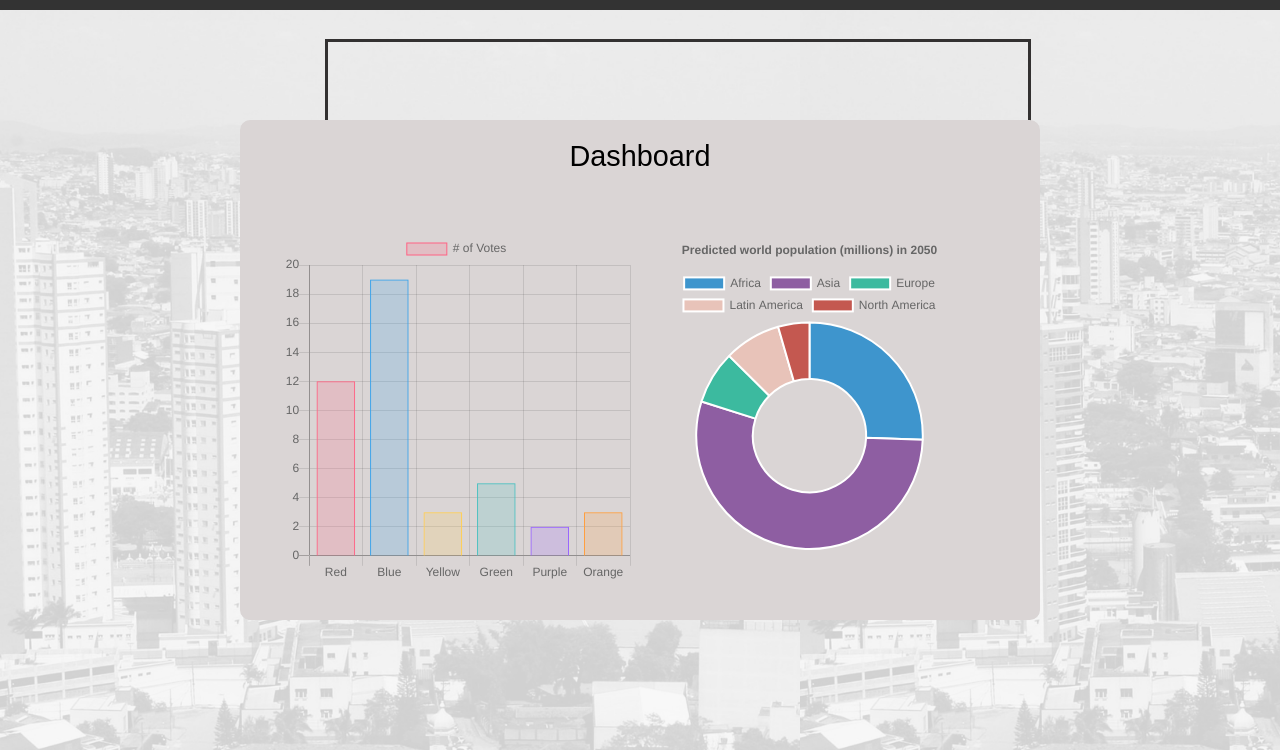
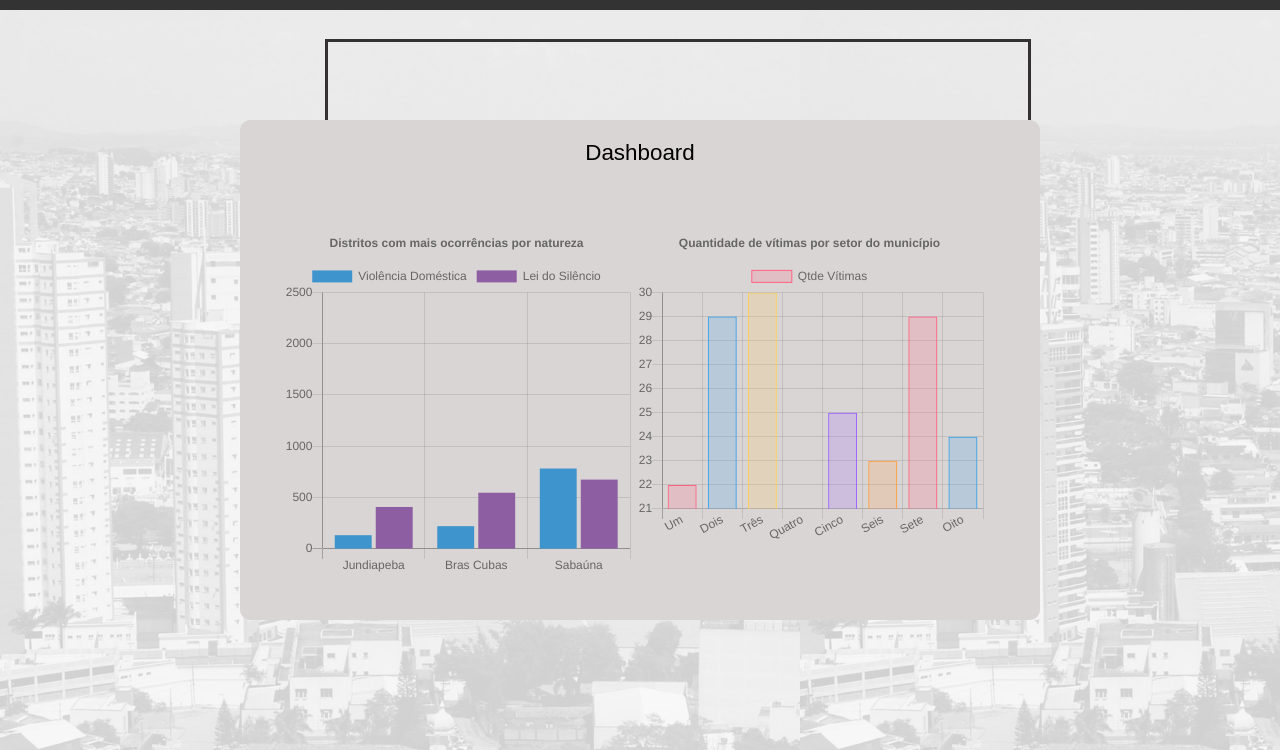
Before and after one commit to brunubarbosa/hackaton-da-seguran-a, a website: page front/tela-inicial/analisar-dados/index.html in a window 1280 px wide. Shown: the part 50-800 px from the top of the page. Drawn offline with nearby package versions, Linux system fonts and the light colour scheme.

Commit message:
finalização

```diff
--- a/front/tela-inicial/analisar-dados/index.html
+++ b/front/tela-inicial/analisar-dados/index.html
@@ -26,11 +26,46 @@
         </div>
     </header>
 
+
+
+
     <section class="conteudo-telaDashboard">
             <div class="wraper-conteudo-tela-inicial">
                 <div class="wraper-inside-gray">
                     <div class="wraper-title">
                         <span>Dashboard</span>
+                    </div>
+                    <div class="wraper-graficos">
+                        <div class="semi">
+
+                            <div class="primeiro">
+                                    <canvas id="myChart2-1" width="200" height="200"></canvas>
+                            </div>
+                            <div class="segundo">
+                                    <canvas id="copia1" width="500" height="450"></canvas>
+
+                            </div>
+                        </div>
+                        <div class="semi">
+                            <div class="terceiro">
+
+                            </div>
+                            <div class="quarto">
+
+                            </div>
+                        </div>
+                    </div>
+                </div>
+            </div>
+        </section>
+
+
+
+    <section class="conteudo-telaDashboard">
+            <div class="wraper-conteudo-tela-inicial">
+                <div class="wraper-inside-gray">
+                    <div class="wraper-title">
+                        <span>Segmentação por local e delito</span>
                     </div>
                     <div class="wraper-graficos">
                         <div class="semi">
@@ -57,35 +92,7 @@
 
 
 
-    <section class="conteudo-telaDashboard">
-            <div class="wraper-conteudo-tela-inicial">
-                <div class="wraper-inside-gray">
-                    <div class="wraper-title">
-                        <span>Dashboard</span>
-                    </div>
-                    <div class="wraper-graficos">
-                        <div class="semi">
 
-                            <div class="primeiro">
-                                    <canvas id="myChart2-1" width="200" height="200"></canvas>
-                            </div>
-                            <div class="segundo">
-                                    <canvas id="pie-chart" width="500" height="450"></canvas>
-
-                            </div>
-                        </div>
-                        <div class="semi">
-                            <div class="terceiro">
-
-                            </div>
-                            <div class="quarto">
-
-                            </div>
-                        </div>
-                    </div>
-                </div>
-            </div>
-        </section>
 
 
 
@@ -93,7 +100,7 @@
                     <div class="wraper-conteudo-tela-inicial">
                         <div class="wraper-inside-gray">
                             <div class="wraper-title">
-                            <span>Dashboard</span>
+                                <span>Segmentação por tipo de ocorrência</span>
                             </div>
                             <div class="wraper-graficos">
                                 <div class="semi">
@@ -124,32 +131,24 @@
                         <div class="wraper-conteudo-tela-inicial">
                             <div class="wraper-inside-gray">
                                 <div class="wraper-title">
-                                <span>Dashboard</span>
+                                    <span style="font-weight: 400;">Relação de local e incidênte</span>
                                 </div>
                                 <div class="wraper-graficos">
                                     <div class="semi">
 
                                         <div class="primeiro">
-                                            <canvas id="copia1" width="200" height="200"></canvas>
+                                                <canvas id="pie-chart" width="200" height="200"></canvas>
                                         </div>
                                         <div class="segundo">
 
                                                 <canvas id="line-chart" width="450" height="450"></canvas>
                                         </div>
                                     </div>
-                                <div class="semi">
-                                    <div class="terceiro">
-
-                                    </div>
-                                    <div class="quarto">
 
                                 </div>
                             </div>
                         </div>
-                        </div>
-                    </div>
                     </section>
-
 
 
 
--- a/front/tela-inicial/analisar-dados/index.js
+++ b/front/tela-inicial/analisar-dados/index.js
@@ -7,9 +7,9 @@ $( document ).ready(function() {
   var myChart = new Chart(ctx, {
       type: 'bar',
       data: {
-            labels: ["Red", "Blue", "Yellow", "Green", "Purple", "Orange"],
+          labels: ["Maria da Penha", "Blue", "Yellow", "Green", "Purple", "Orange"],
           datasets: [{
-                label: '# of Votes',
+              label: 'Percentual segmentado por bairro',
               data: [12, 19, 3, 5, 2, 3],
               backgroundColor: [
                   'rgba(255, 99, 132, 0.2)',
@@ -49,7 +49,7 @@ $( document ).ready(function() {
   new Chart(document.getElementById("doughnut-chart"), {
       type: 'doughnut',
       data: {
-          labels: ["Africa", "Asia", "Europe", "Latin America", "North America"],
+        labels: ["Jundiapeba", "Bras Cubas", "Sabaúna"],
         datasets: [
           {
             label: "Population (millions)",
@@ -61,24 +61,26 @@ $( document ).ready(function() {
       options: {
         title: {
           display: true,
-            text: 'Predicted world population (millions) in 2050'
+          text: 'Retirada de dados por guarnição'
         }
       }
   });
 
 
 
+  //segundo
+
   new Chart(document.getElementById("myChart2-1"), {
       type: 'bar',
       data: {
-          labels: ["1900", "1950", "1999", "2050"],
+        labels: ["Jundiapeba", "Bras Cubas", "Sabaúna"],
         datasets: [
           {
-              label: "Africa",
+            label: "Violência Doméstica",
             backgroundColor: "#3e95cd",
             data: [133,221,783,2478]
           }, {
-              label: "Europe",
+            label: "Lei do Silêncio",
             backgroundColor: "#8e5ea2",
             data: [408,547,675,734]
           }
@@ -87,7 +89,7 @@ $( document ).ready(function() {
       options: {
         title: {
           display: true,
-            text: 'Population growth (millions)'
+          text: 'Distritos com mais ocorrências por natureza'
         }
       }
   });
@@ -97,50 +99,78 @@ $( document ).ready(function() {
 
 
 
+//////////////////////////////
 
 
-    new Chart(document.getElementById("pie-chart"), {
-        type: 'pie',
+
+  var ctx = document.getElementById("copia1").getContext('2d');
+    var myChart = new Chart(ctx, {
+        type: 'bar',
         data: {
-          labels: ["Africa", "Asia", "Europe", "Latin America", "North America"],
+            labels: ["Um", "Dois", "Três", "Quatro", "Cinco", "Seis", "Sete", "Oito"],
             datasets: [{
-            label: "Population (millions)",
-            backgroundColor: ["#3e95cd", "#8e5ea2","#3cba9f","#e8c3b9","#c45850"],
-            data: [2478,5267,734,784,433]
+                label: 'Qtde Vítimas',
+                data: [22, 29, 30, 21, 25, 23, 29, 24],
+                backgroundColor: [
+                    'rgba(255, 99, 132, 0.2)',
+                    'rgba(54, 162, 235, 0.2)',
+                    'rgba(255, 206, 86, 0.2)',
+                    'rgba(75, 192, 192, 0.2)',
+                    'rgba(153, 102, 255, 0.2)',
+                    'rgba(255, 159, 64, 0.2)',
+                    'rgba(255, 99, 132, 0.2)',
+                    'rgba(54, 162, 235, 0.2)'
+                ],
+                borderColor: [
+                    'rgba(255,99,132,1)',
+                    'rgba(54, 162, 235, 1)',
+                    'rgba(255, 206, 86, 1)',
+                    'rgba(75, 192, 192, 1)',
+                    'rgba(153, 102, 255, 1)',
+                    'rgba(255, 159, 64, 1)',
+                    'rgba(255,99,132,1)',
+                    'rgba(54, 162, 235, 1)'
+                ],
+                borderWidth: 1
             }]
         },
         options: {
           title: {
             display: true,
-            text: 'Predicted world population (millions) in 2050'
+            text: 'Quantidade de vítimas por setor do município'
           }
+
         }
     });
 
+////////////////////////////////////////////////////
+
+
+  //terceiro
 
   new Chart(document.getElementById("mixed-chart"), {
       type: 'bar',
       data: {
         labels: ["1900", "1950", "1999", "2050"],
         datasets: [{
-              label: "Europe",
+            label: "Mogi",
             type: "line",
             borderColor: "#8e5ea2",
             data: [408,547,675,734],
             fill: false
           }, {
-              label: "Africa",
+            label: "Jundiapeba",
             type: "line",
             borderColor: "#3e95cd",
             data: [133,221,783,2478],
             fill: false
           }, {
-              label: "Europe",
+            label: "Jardim universo",
             type: "bar",
             backgroundColor: "rgba(0,0,0,0.2)",
             data: [408,547,675,734],
           }, {
-              label: "Africa",
+            label: "Local do evento",
             type: "bar",
             backgroundColor: "rgba(0,0,0,0.2)",
             backgroundColorHover: "#3e95cd",
@@ -151,7 +181,7 @@ $( document ).ready(function() {
       options: {
         title: {
           display: true,
-            text: 'Population growth (millions): Europe & Africa'
+          text: 'Indíce de ocorrência deste evento'
         },
         legend: { display: false }
       }
@@ -167,27 +197,27 @@ $( document ).ready(function() {
         labels: [1500,1600,1700,1750,1800,1850,1900,1950,1999,2050],
         datasets: [{
             data: [86,114,106,106,107,111,133,221,783,2478],
-              label: "Africa",
+            label: "Jundiapeba",
             borderColor: "#3e95cd",
             fill: false
           }, {
             data: [282,350,411,502,635,809,947,1402,3700,5267],
-              label: "Asia",
+            label: "Braz cubas",
             borderColor: "#8e5ea2",
             fill: false
           }, {
             data: [168,170,178,190,203,276,408,547,675,734],
-              label: "Europe",
+            label: "César de Souza",
             borderColor: "#3cba9f",
             fill: false
           }, {
             data: [40,20,10,16,24,38,74,167,508,784],
-              label: "Latin America",
+            label: "Butujuru",
             borderColor: "#e8c3b9",
             fill: false
           }, {
             data: [6,3,2,2,7,26,82,172,312,433],
-              label: "North America",
+            label: "Vila Brasileira",
             borderColor: "#c45850",
             fill: false
           }
@@ -196,7 +226,7 @@ $( document ).ready(function() {
       options: {
         title: {
           display: true,
-            text: 'World population per region (in millions)'
+          text: 'Indice de ocorrência'
         }
       }
     });
@@ -205,57 +235,31 @@ $( document ).ready(function() {
 
 
 
+    //quarto
 
-
-
-
-      var ctx = document.getElementById("copia1").getContext('2d');
-      var myChart = new Chart(ctx, {
-          type: 'bar',
+    new Chart(document.getElementById("pie-chart"), {
+      type: 'pie',
       data: {
-              labels: ["Red", "Blue", "Yellow", "Green", "Purple", "Orange"],
+        labels: ["Jundiapeba", "Braz Cubas", "César de Souza", "Butujuru", "Vila Brasileira"],
         datasets: [{
-                  label: '# of Votes',
-                  data: [12, 19, 3, 5, 2, 3],
-                  backgroundColor: [
-                      'rgba(255, 99, 132, 0.2)',
-                      'rgba(54, 162, 235, 0.2)',
-                      'rgba(255, 206, 86, 0.2)',
-                      'rgba(75, 192, 192, 0.2)',
-                      'rgba(153, 102, 255, 0.2)',
-                      'rgba(255, 159, 64, 0.2)'
-                  ],
-                  borderColor: [
-                      'rgba(255,99,132,1)',
-                      'rgba(54, 162, 235, 1)',
-                      'rgba(255, 206, 86, 1)',
-                      'rgba(75, 192, 192, 1)',
-                      'rgba(153, 102, 255, 1)',
-                      'rgba(255, 159, 64, 1)'
-                  ],
-                  borderWidth: 1
+          label: "Population (millions)",
+          backgroundColor: ["#3e95cd", "#8e5ea2","#3cba9f","#e8c3b9","#c45850"],
+          data: [2478,5267,734,784,433]
         }]
       },
       options: {
-              scales: {
-                  yAxes: [{
-                      ticks: {
-                          beginAtZero:true
-                      }
-                  }]
+        title: {
+          display: true,
+          text: 'Segmentação por delito'
         }
       }
   });
 
 
-
-
-
-
     new Chart(document.getElementById("copia2"), {
       type: 'doughnut',
       data: {
-          labels: ["Africa", "Asia", "Europe", "Latin America", "North America"],
+        labels: ["Jundiapeba", "Braz cubas", "César de Souza", "Butujuru", "Vila Brasileira"],
         datasets: [
           {
             label: "Population (millions)",
@@ -267,18 +271,9 @@ $( document ).ready(function() {
       options: {
         title: {
           display: true,
-            text: 'Predicted world population (millions) in 2050'
+          text: 'Local da divisão'
         }
       }
   });
 
-
-
-
-
-
-
-
-
-
 });
--- a/front/tela-inicial/analisar-dados/index.scss
+++ b/front/tela-inicial/analisar-dados/index.scss
@@ -48,7 +48,7 @@ body.telaDashboard{
                         margin-bottom: 40px;
 
                         & span {
-                            font-size: 1.8rem;
+                            font-size: 1.4rem;
                         }
                     }
 
--- a/front/tela-inicial/index.scss
+++ b/front/tela-inicial/index.scss
@@ -98,7 +98,7 @@ body.telaInicial{
                 align-items: center;
                 flex-direction: column;
                 & .text-title {
-                    font-size: 1.8rem;
+                    font-size: 1.5rem;
                     display: block;
                     color: rgb(73, 73, 73);
                     font-weight: bold;
```
Also changed, not shown: output.css. Lines whose indentation alone changed are shown as unchanged.
